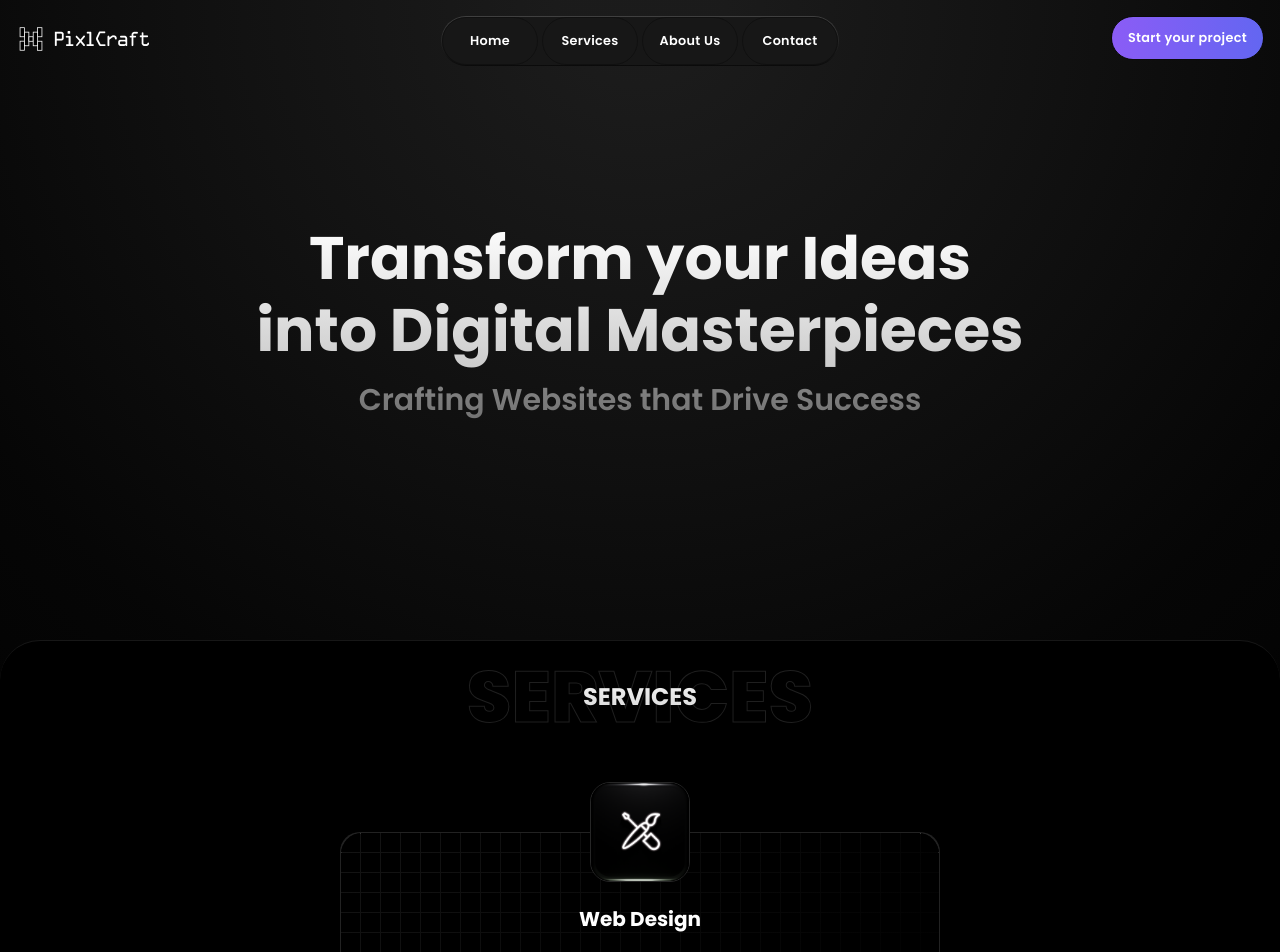
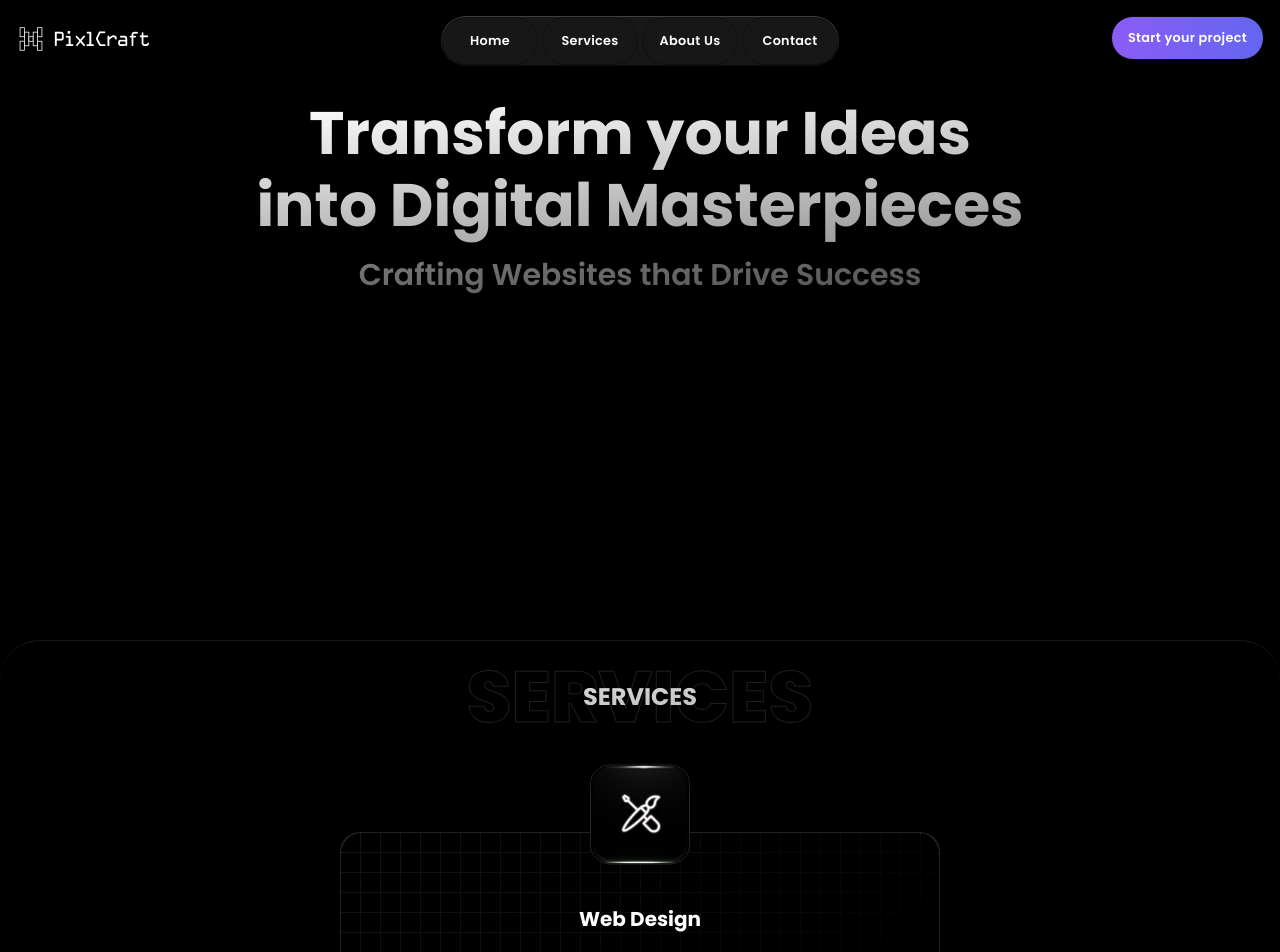
Before and after one commit to AbhishekChoudhari42/apr_web, a Next.js app: page / in a window 1280 px wide. Shown: the top 952 px of the page. Built offline with nearby package versions, Linux system fonts and the light colour scheme.

Commit message:
fix-scroll animations added

```diff
--- a/app/components/Card.jsx
+++ b/app/components/Card.jsx
@@ -1,20 +1,36 @@
 import Image from 'next/image'
-import React from 'react'
-import { motion} from "framer-motion"
+import React, { useRef } from 'react'
+import { motion, useScroll, useTransform } from "framer-motion"
 
 const Card = ({title,imgSrc,children,borderColor}) => {
+  const targetRef = useRef(null)
+  const {scrollYProgress} = useScroll({
+    target:targetRef,
+    offset:['start end','end start']
+  })
+
+  const y = useTransform(scrollYProgress,[0,1],['-30%','-80%'])
+  const opacity = useTransform(scrollYProgress,[0,0.2],[0,1])
+  const scale = useTransform(scrollYProgress,[0,0.5],[0.9,1])
+
 
   return (
     <motion.div
-
+    // initial={{opacity:0}}
+    // whileInView={{opacity:1}}
+    // transition={{duration:1}}
+    style={{opacity,scale}}
+    ref={targetRef}
     className={`card-container ${borderColor ?? borderColor}-border`}>
     <div className={`card`}>
         <h2 className={`${imgSrc ? 'mt-14' : 'mt-0'}`}>{title}</h2>
         {children}
     </div>
-    <div className="absolute p-0 rounded-[20px]   right-[50%] top-0 translate-y-[-50%] translate-x-[50%]">
+    <motion.div
+    style={{y,x:'50%'}}
+    className="absolute p-0 rounded-[20px]   right-[50%] top-0 translate-y-[-50%] translate-x-[50%]">
         {imgSrc && <Image className='rounded-[20px] border border-neutral-800' width={100} height={100} alt='icon' src={imgSrc}/>}
-    </div>
+    </motion.div>
 </motion.div>
   )
 }
--- a/app/components/Hero.jsx
+++ b/app/components/Hero.jsx
@@ -8,18 +8,18 @@ const Hero = () => {
 
   const targetRef = useRef(null)
 
-  const {scrollY} = useScroll({
+  const {scrollYProgress} = useScroll({
     target:targetRef,
     offset:['end end','end start']
   })
 
-  const y = useTransform(scrollY,[0,100],[0,-50])
+  const y = useTransform(scrollYProgress,[0,1],[0,-150])
 
   return (
-    <div ref={targetRef} className='h-[80vh] w-full text-white flex justify-center items-center flex-col'>
+    <div ref={targetRef} className='h-[80vh] w-full text-white flex justify-center items-center flex-col bg-black'>
       <motion.div
-       initial={{y:-20,opacity:0}}
-       animate={{y:0,opacity:1}}
+       initial={{opacity:0}}
+       animate={{opacity:1}}
        transition={{duration:0.5}}
        style={{y}}
       >
--- a/app/components/Title.jsx
+++ b/app/components/Title.jsx
@@ -1,10 +1,17 @@
 import React from 'react'
-
-const Title = ({content}) => {
+import {motion} from 'framer-motion'
+const Title = ({ content }) => {
   return (
     <div id={content} className='z-30 w-full h-28 bg-black border-t border-neutral-900 rounded-tr-[40px] rounded-tl-[40px] flex justify-center items-center'>
 
-        <h1 className='white-gradient-text page-title w-full text-center' data-text={content.split(" ")[0]}>{content}</h1>
+      <motion.h1
+        initial={{opacity:0}}
+        whileInView={{opacity:1}}
+        transition={{duration:1}}
+        className='white-gradient-text page-title w-full text-center' data-text={content.split(" ")[0]}
+      >
+        {content}
+      </motion.h1>
 
     </div>
   )
--- a/app/globals.css
+++ b/app/globals.css
@@ -9,11 +9,14 @@
 }
 body{
   overflow-x: hidden;
-  background-image: radial-gradient(circle at 50% 0% , #3338 2%,#2228 10%,#1115 20%,#000 30%);
+  background-color: #000;
+  /* background-image: radial-gradient(circle at 50% 0% , #3338 2%,#2228 10%,#1115 20%,#000 30%); */
 }
 html{
   background-color: black;
-  scroll-behavior: smooth;
+}
+main{
+  background-color: #000;
 }
 
 .cta{
@@ -57,7 +60,7 @@ html{
 }
 .white-gradient-text{
   padding: 20px 0px;
-  background-image: linear-gradient(to bottom, white 10%,#ccc 90%);
+  background-image: linear-gradient(175deg, white 10%,#999  90%);
   -webkit-background-clip: text;
   -webkit-text-fill-color: transparent;
 }
```
